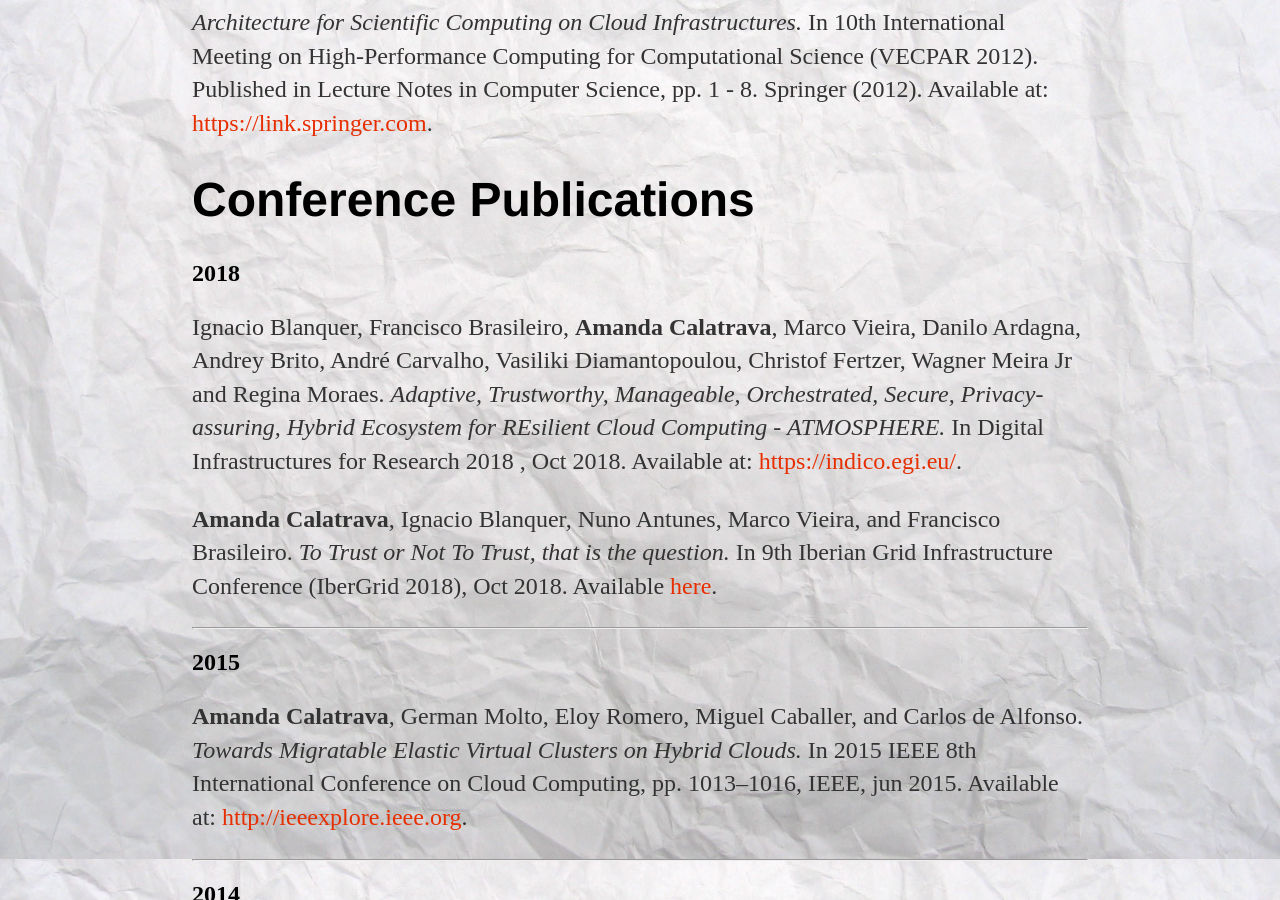
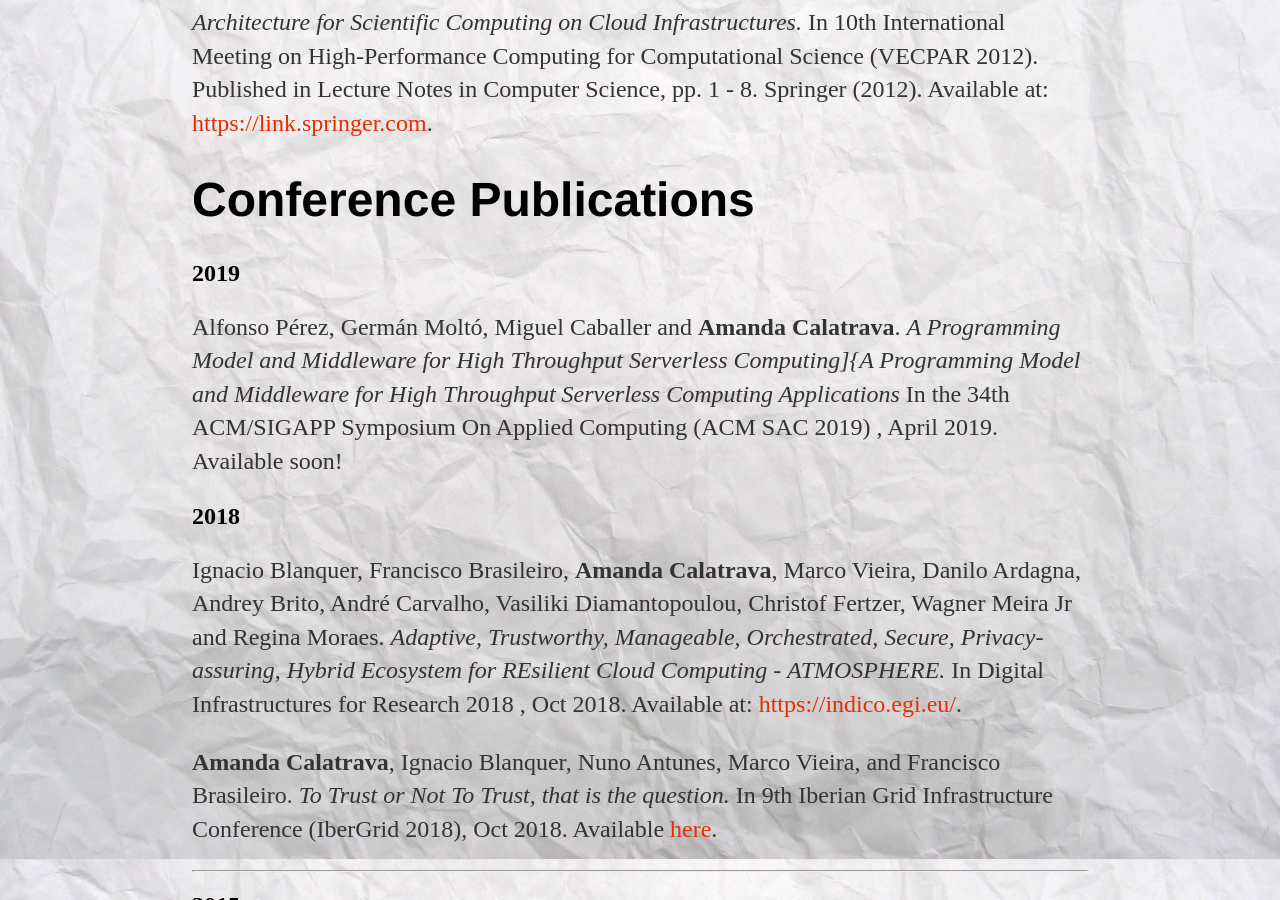
Before and after one commit to amcaar/amcaar.github.io, a Jekyll site: the page built from cv/index.html, in a window 1280 px wide and 900 px high, scrolled down 1061 px. Built offline with Jekyll 4.4.1, drawn with Linux system fonts in a browser that asks for light colours.

Commit message:
Add SAC publication

```diff
--- a/cv/index.html
+++ b/cv/index.html
@@ -41,6 +41,11 @@ title: Publications of Amanda Calatrava
 
 
 		<h1>Conference Publications</h1>
+		<h2>2019</h2>
+		<p>Alfonso Pérez, Germán Moltó, Miguel Caballer and <strong>Amanda Calatrava</strong>.
+			<em>A Programming Model and Middleware for High Throughput Serverless Computing]{A Programming Model and Middleware for High Throughput Serverless Computing Applications</em> In the 34th ACM/SIGAPP Symposium On Applied Computing (ACM SAC 2019)
+			, April 2019. Available soon!</p>
+
 		<h2>2018</h2>
 		<p>Ignacio Blanquer, Francisco Brasileiro, <strong>Amanda Calatrava</strong>, Marco Vieira, Danilo Ardagna, Andrey Brito, André Carvalho, Vasiliki Diamantopoulou, Christof Fertzer, Wagner Meira Jr
 			and Regina Moraes. <em>Adaptive, Trustworthy, Manageable, Orchestrated, Secure, Privacy-assuring, Hybrid Ecosystem for REsilient Cloud Computing - ATMOSPHERE.</em> In Digital Infrastructures for Research 2018
```
